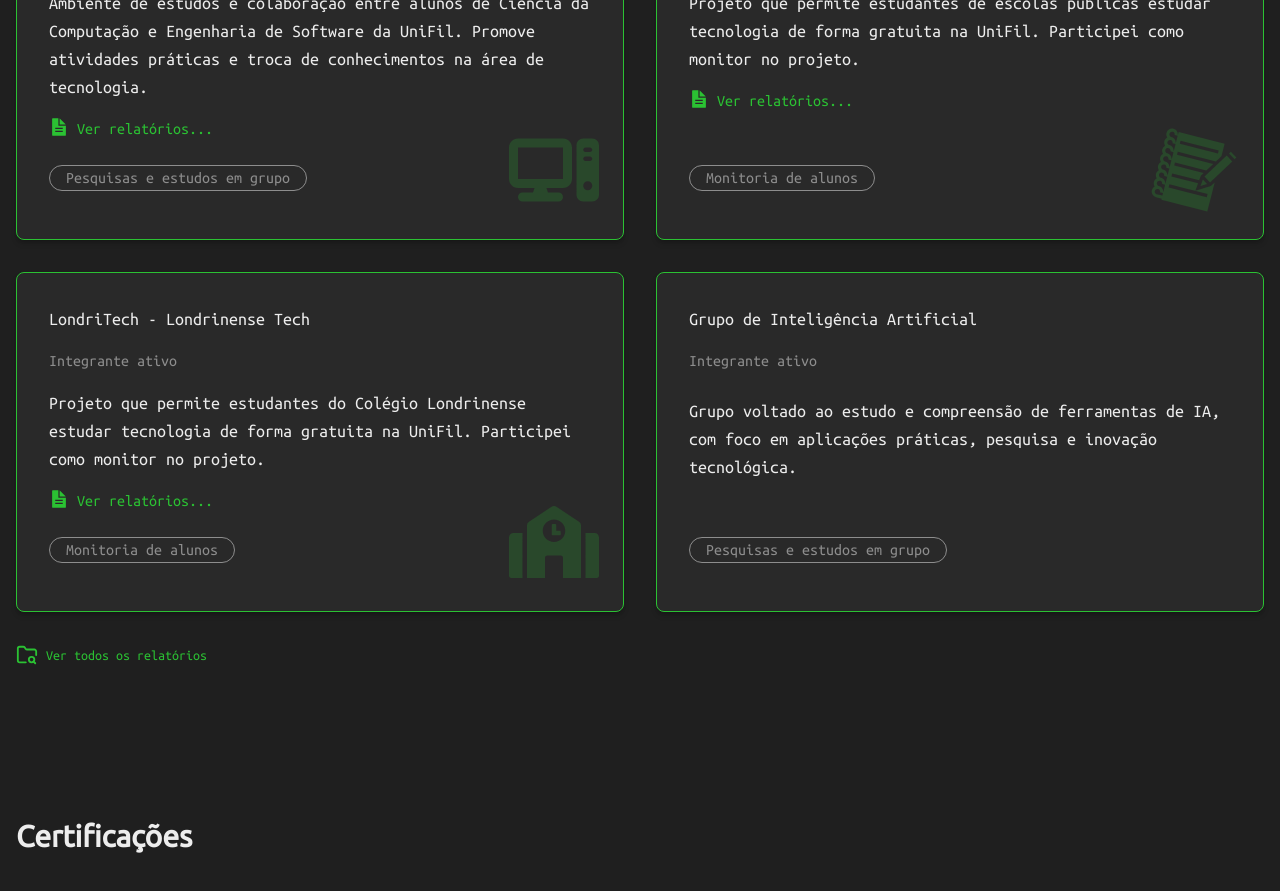
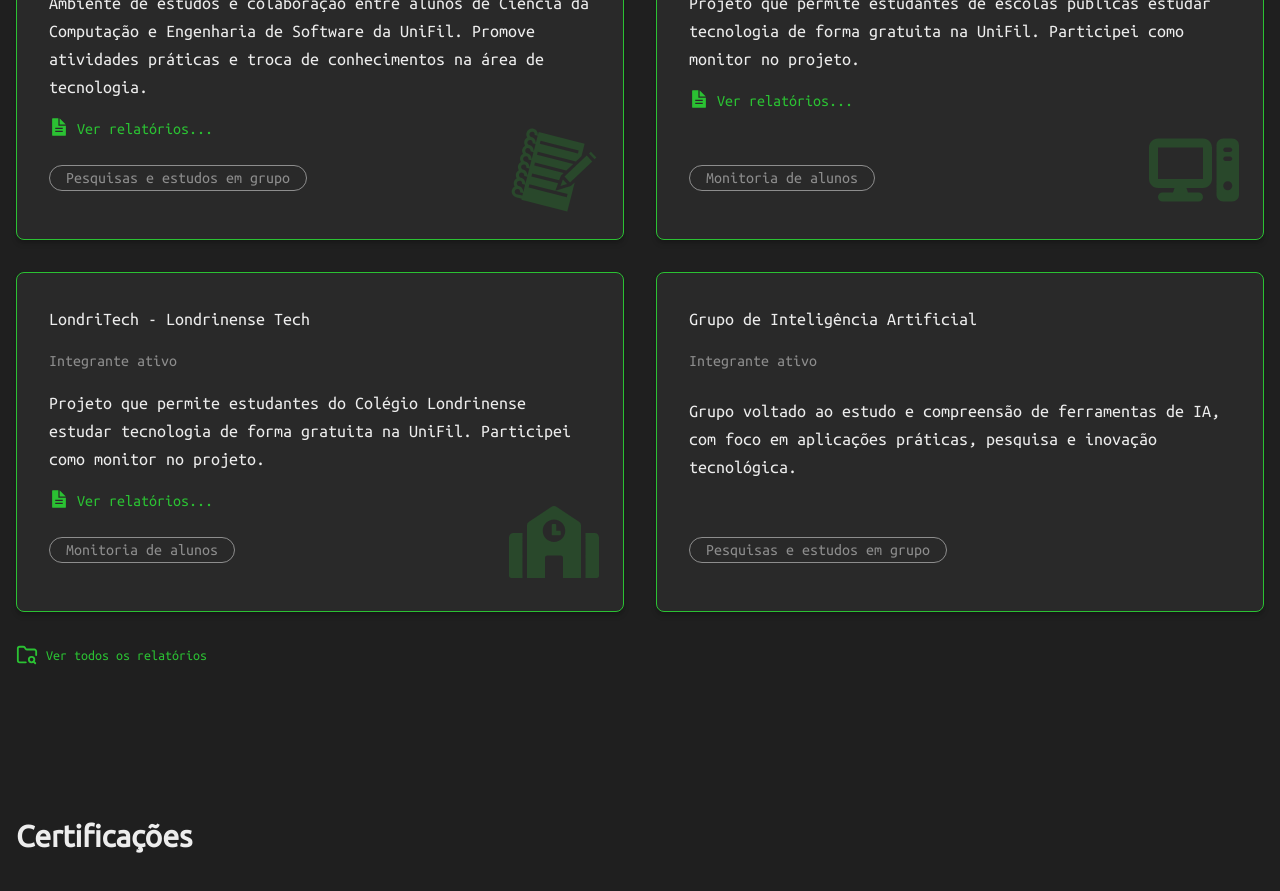
Before and after one commit to WitorDev/witortena, a Next.js app: page / in a window 1280 px wide. Shown: the part 2100-2991 px from the top of the page. Built offline with nearby package versions, Linux system fonts and the light colour scheme; a web font is replaced by a local one.

Commit message:
updated icon order in contributions section

```diff
--- a/app/components/home-sections/Contributions.tsx
+++ b/app/components/home-sections/Contributions.tsx
@@ -39,7 +39,7 @@ export default function Contributions() {
           info="Pesquisas e estudos em grupo"
           link="/reports/NPI"
           children={
-            <FaComputer
+            <GiNotebook
               className="text-primary-accent/20 hidden lg:block bottom-6 absolute right-6"
               size={90}
             />
@@ -52,7 +52,7 @@ export default function Contributions() {
           info="Monitoria de alunos"
           link="/reports/pensamento-computacional"
           children={
-            <GiNotebook
+            <FaComputer
               className="text-primary-accent/20 hidden lg:block bottom-6 absolute right-6"
               size={90}
             />
```
